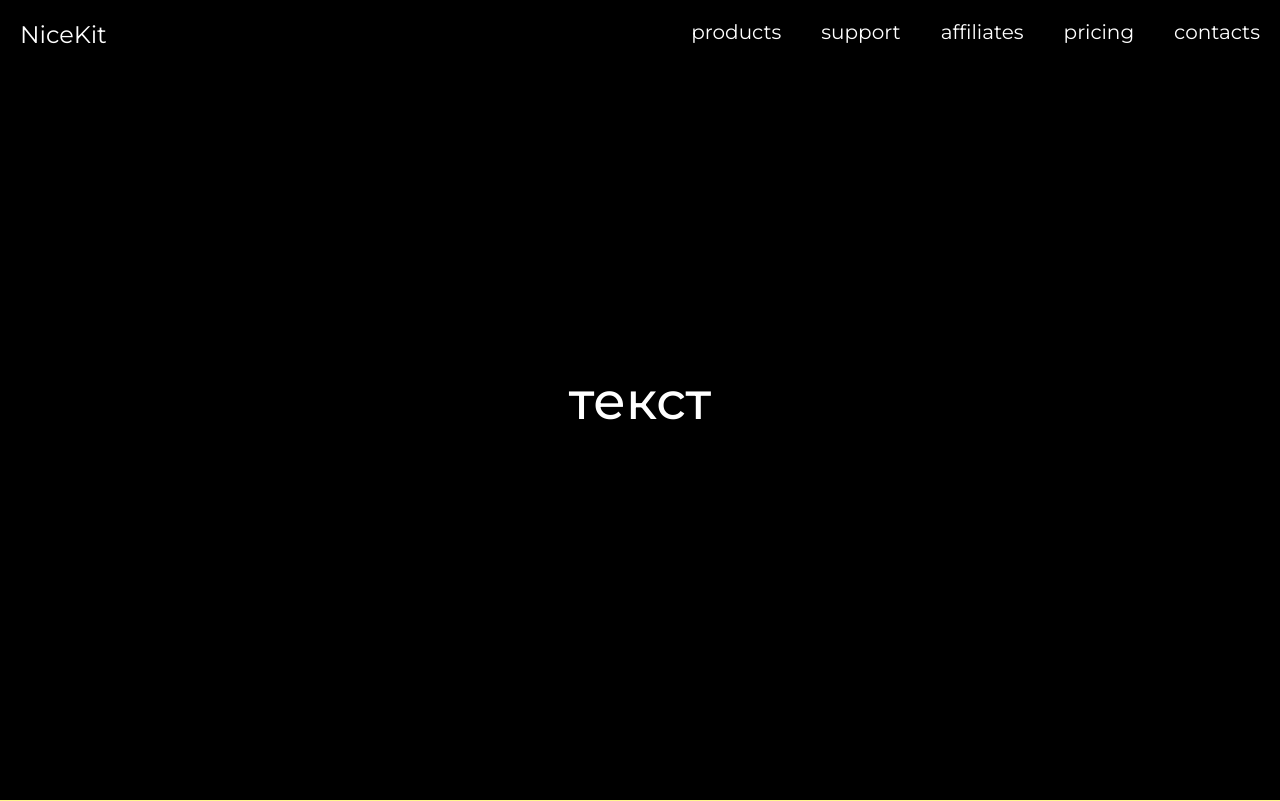
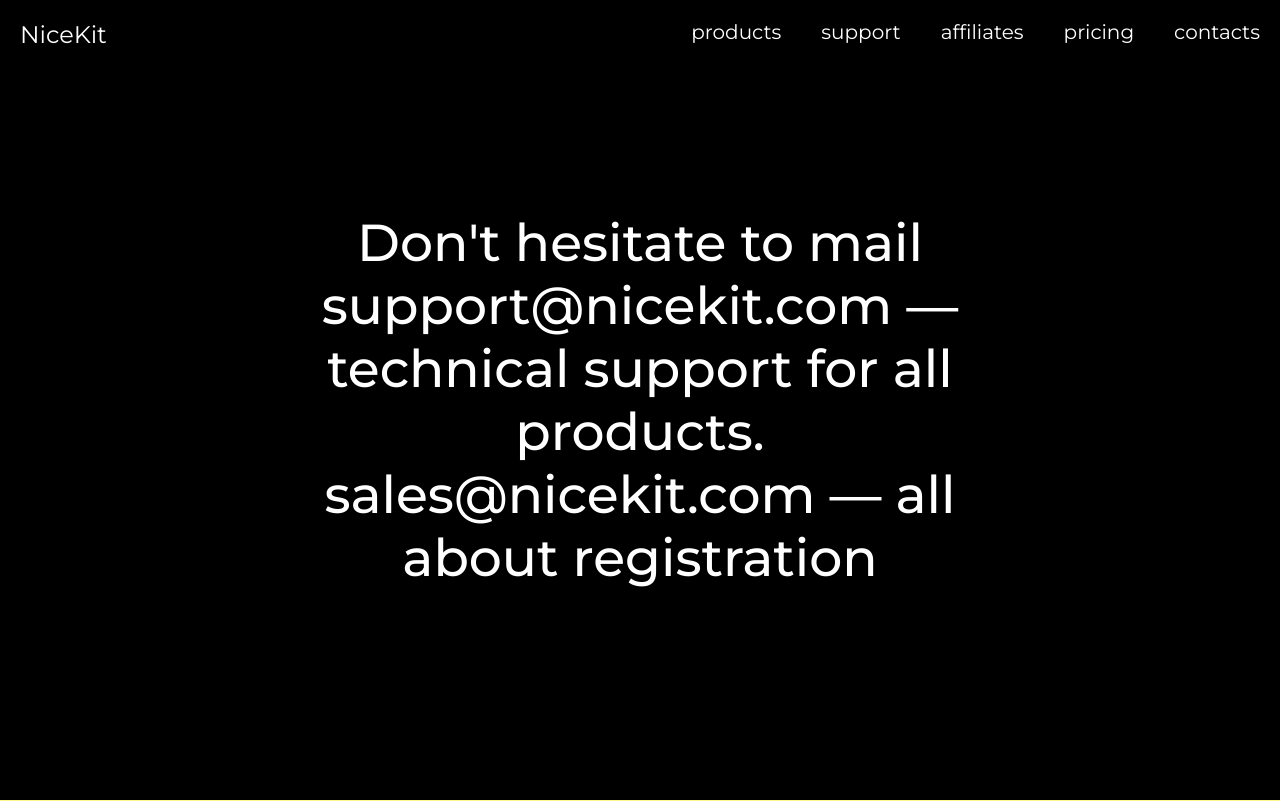
Before and after one commit to alinakulmagambetova/nicekit, a PHP site: page /contacts.php in a window 1280 px wide. Shown: the top 801 px of the page. Run offline with PHP 8.4, Linux system fonts and the light colour scheme; some libraries are stand-ins or nearby versions.

Commit message:
add content to contacts page

```diff
--- a/contacts.php
+++ b/contacts.php
@@ -6,12 +6,14 @@ include 'header.php';
 
 	<div class="first">
 		<div class="content">
-			текст
+			Don't hesitate to mail
+				support@nicekit.com — technical support for all products.
+				sales@nicekit.com — all about registration
 		</div>
 	</div>
 
 	<div class="second">
-		еще текст
+		support@nicekit.com — Are you interested in cooperation with .Net C# WPF, JAVA, ORACLE PL-SQL professional?
 	</div>
 
 <?
```
